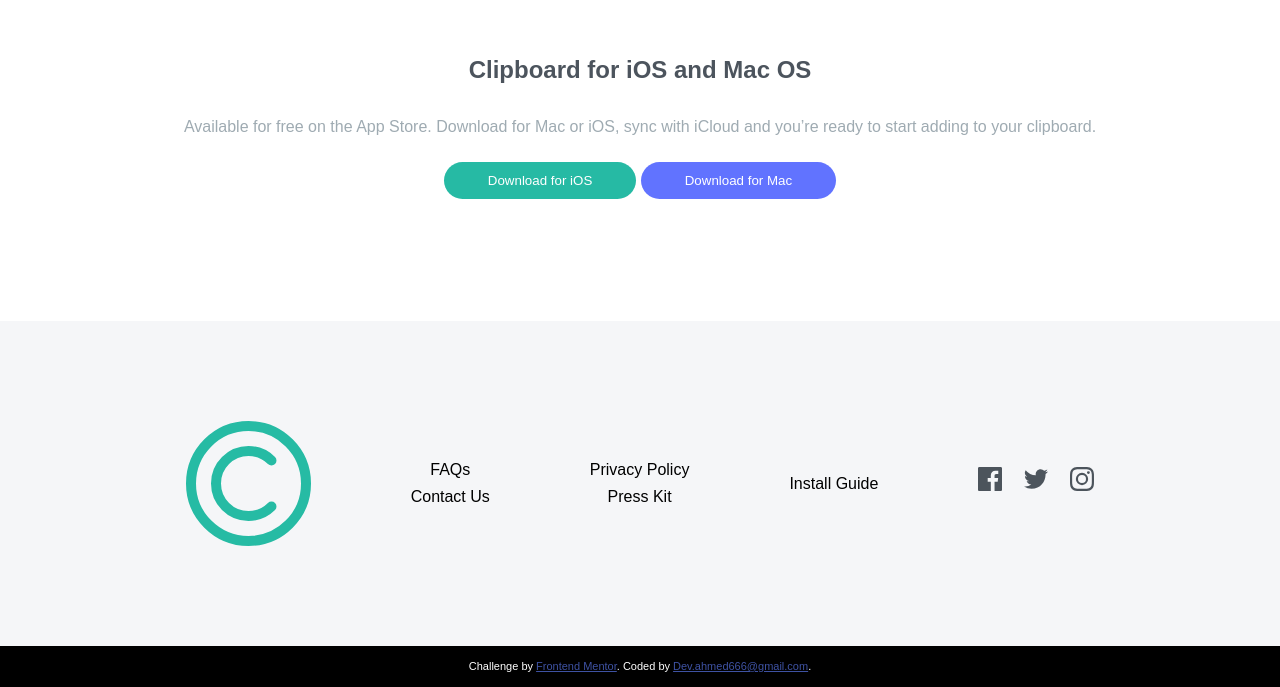
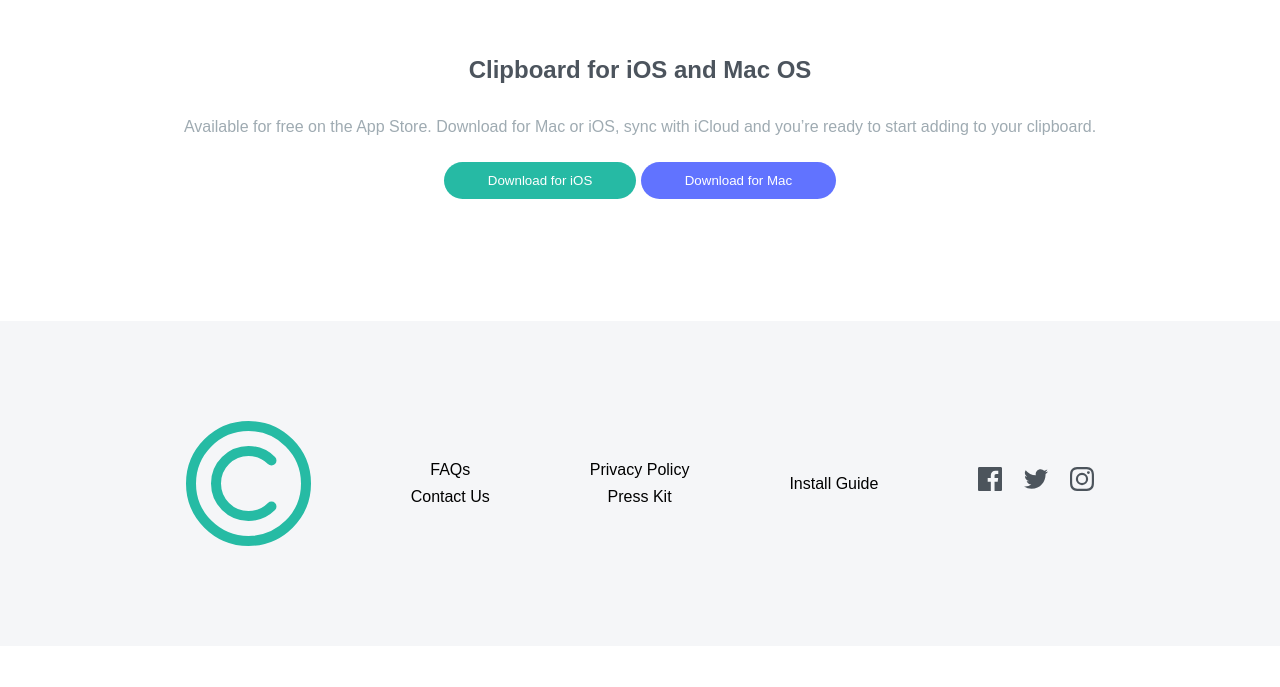
Before and after one commit to devAhmedSixSixSix/clipboard-landing-page, a plain HTML site: page index.html in a window 1280 px wide. Shown: the part 2948-3635 px from the top of the page. After the commit the page ends 3594 px from the top, so only its background shows below. Drawn offline with Linux system fonts and the light colour scheme; a web font is replaced by a local one.

Commit message:
Update index.html

```diff
--- a/index.html
+++ b/index.html
@@ -4,15 +4,8 @@
   <meta charset="UTF-8">
   <meta name="viewport" content="width=device-width, initial-scale=1.0"> <!-- displays site properly based on user's device -->
 
-  <link rel="icon" type="image/png" sizes="32x32" href="./images/favicon-32x32.png">
+  <title>Clipboard landing page</title>
 
-  <title>Frontend Mentor | Clipboard landing page</title>
-
-  <!-- Feel free to remove these styles or customise in your own stylesheet 👍 -->
-  <style>
-    .attribution { font-size: 11px; text-align: center; }
-    .attribution a { color: hsl(228, 45%, 44%); }
-  </style>
   <!-- google fonts -->
   <link rel="preconnect" href="https://fonts.googleapis.com">
 <link rel="preconnect" href="https://fonts.gstatic.com" crossorigin>
@@ -149,12 +142,5 @@
   </div>
 
   <!-- end footer -->
-
-  <footer>
-    <p class="attribution">
-      Challenge by <a href="https://www.frontendmentor.io?ref=challenge" target="_blank">Frontend Mentor</a>.
-      Coded by <a href="#">Dev.ahmed666&commat;gmail.com</a>.
-    </p>
-  </footer>
 </body>
 </html>
```
